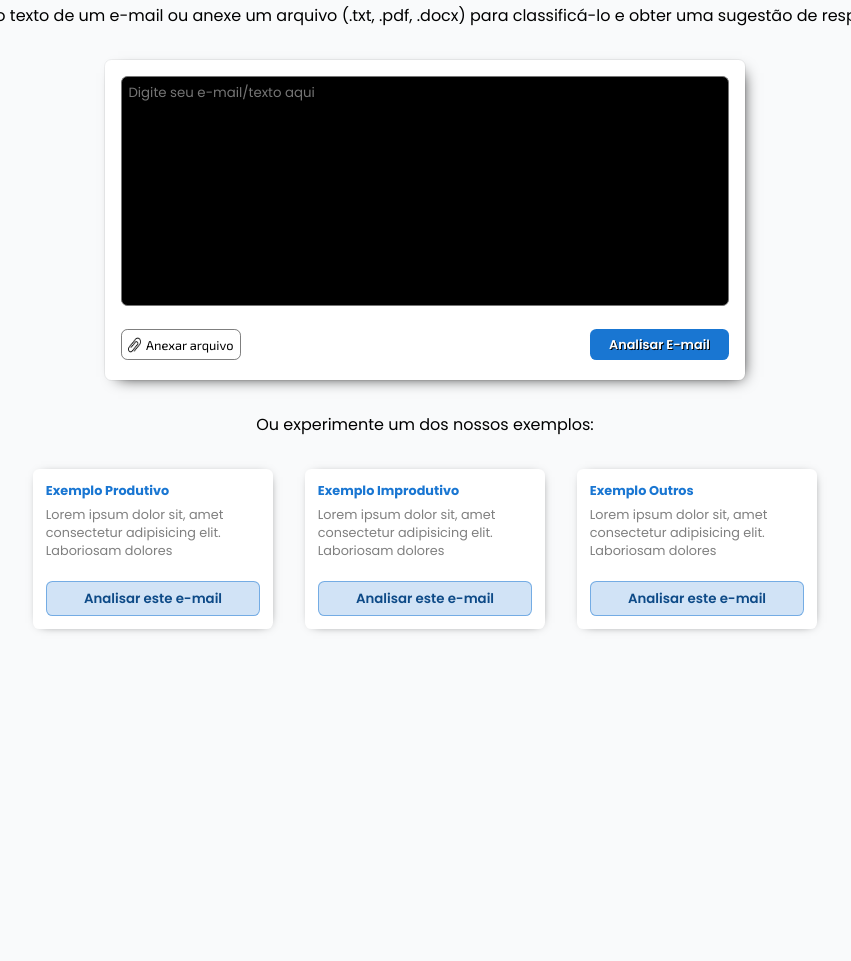
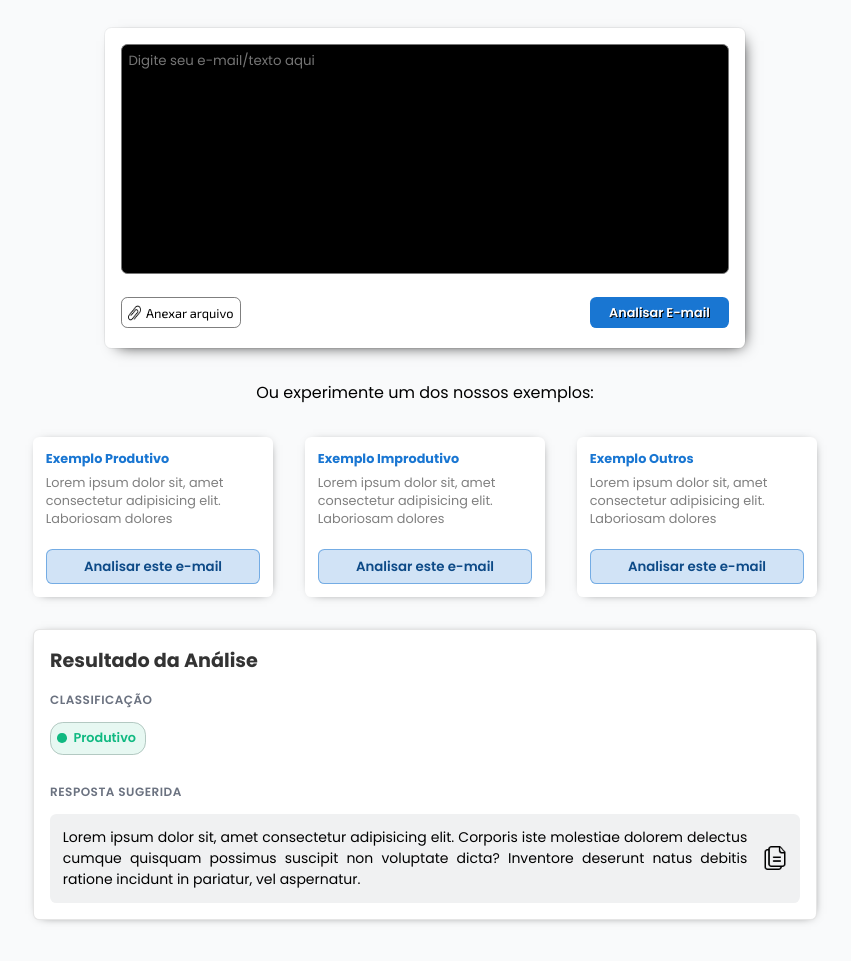
Before and after one commit to Ryotruuser/hermes.ai, a website built with Vite: page index.html in a window 1280 px wide. Shown: the part 157-1118 px from the top of the page, without its empty margins (215-1066 px from the left). Before the commit the page ends 800 px from the top, so only its background shows below. Built offline with nearby package versions, Linux system fonts and the light colour scheme.

Commit message:
front-end of the app finished

```diff
--- a/index.html
+++ b/index.html
@@ -70,30 +70,29 @@
 
 
 
+        <div class="analysis-section">
 
-
-
-
-
-
-
-
-
-
-
-
-
-        <div class="analysis-response">
-
-          <div class="category-container">
-            <h4>Categoria: <span>#improdutivo</span></h4>
+          <div class="analysis-title">
+            <h1 class="analysis-title">Resultado da Análise</h1>
+            <h4 class="category-title">Classificação</h4>
           </div>
 
 
-          <textarea name="" id="" disabled>Lorem ipsum dolor sit, amet consectetur adipisicing elit. Corporis iste molestiae dolorem delectus cumque quisquam possimus suscipit non voluptate dicta? Inventore deserunt natus debitis ratione incidunt in pariatur, vel aspernatur.
-          </textarea>
+          <div id="category-section">
+            <div class="dot"></div>
+            <p class="category">Produtivo</p>
+          </div>
 
-          <img src="./img/copy.png" alt="" class="copy-icon">
+          <h4 class="response-title">Resposta Sugerida</h4>
+          <div class="response-suggestion">
+
+            <p class="response">Lorem ipsum dolor sit, amet consectetur adipisicing elit. Corporis iste molestiae dolorem delectus cumque quisquam possimus suscipit non voluptate dicta? Inventore deserunt natus debitis ratione incidunt in pariatur, vel aspernatur.
+            </p>
+            <img src="./img/copy.png" alt="" class="copy-icon">
+
+
+          </div>
+
         </div>
 
 
--- a/src/style.css
+++ b/src/style.css
@@ -1,3 +1,13 @@
+:root {
+  --productive-bg: rgb(231, 248, 242);
+  --productive-border: rgb(179, 201, 194);
+  --productive-color: #10b981;
+
+  --unproductive-bg: #f0f1f2;
+  --unproductive-border: #dbdcdf;
+  --unproductive-color: #6b7280;
+}
+
 * {
   font-family:"Poppins", sans-serif;
   box-sizing: border-box;
@@ -17,7 +27,7 @@ header{
   display: flex;
   justify-content: center;
   align-items: center;
-  margin-bottom: 5rem;
+  margin-bottom: 3rem;
   box-shadow: 5px 5px 15px -13px #000;
 }
 
@@ -149,19 +159,84 @@ main {
   color: #fff;
 }
 
+.analysis-section{
+  display: flex;
+  flex-direction: column;
+  gap: .8rem;
+  width: 49rem;
+  margin-bottom: 10rem;
+  background: #fff;
+  border-radius: .4rem;
+  text-align: start;
+  padding: 1rem;
+  box-shadow: 1px 1px 11px -7px #000;
+  border: 1px solid rgba(0, 0, 0, 0.1);
+}
 
+.analysis-title{
+  font-size: 1.2rem;
+  color: rgba(0, 0, 0, 0.8);
+}
 
+.category-title{
+  font-size: .75rem;
+  letter-spacing: .5px;
+  text-transform: uppercase;
+  font-weight: 600;
+  margin-top: 1rem;
+  color: var(--unproductive-color);
+}
 
+#category-section{
+  border: 1px solid var(--productive-border);
+  background-color: var(--productive-bg);
+  width: 6rem;
+  padding:.4rem;
+  display: flex;
+  align-items: center;
+  gap: .4rem;
+  border-radius: .8rem;
 
+}
 
+.dot {
+  width: .6rem;
+  height: .6rem;
+  background-color: var(--productive-color);
+  border-radius: 50%;
+}
 
+.category {
+  font-size: .8rem;
+  font-weight: 600;
+  color: var(--productive-color);
+}
 
+.response-title{
+  font-size: .75rem;
+  letter-spacing: .5px;
+  text-transform: uppercase;
+  font-weight: 600;
+  margin-top: 1rem;
+  color: var(--unproductive-color);
+}
 
-.analysis-response{
-  display: none;
-  background: rgba(0, 0, 0, 0.05);
+.response-suggestion{
+  display: flex;
+  align-items: center;
+  padding: .8rem;
+  background-color: var(--unproductive-bg);
+  border-radius: .4rem;
+  gap: 1rem;
+}
+
+.response{
+  font-size: .875rem;
+  text-align: justify;
 }
 
 .copy-icon{
-  width: 20px;
+  width: 1.5rem;
+  height: 1.5rem;
+  cursor: pointer;
 }
```
Also changed, not shown: public/img/dot.svg (added).
